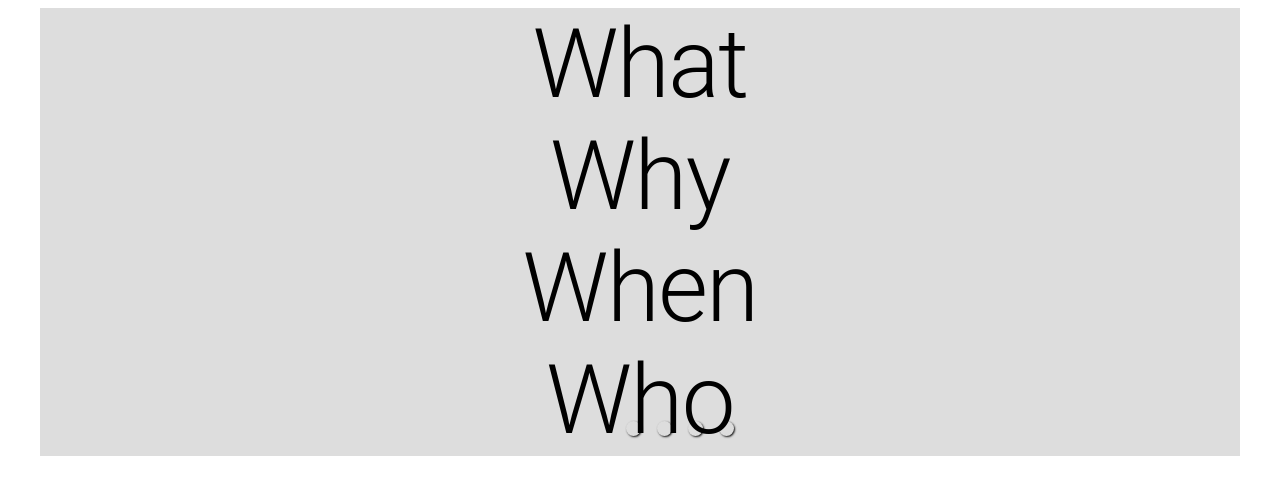
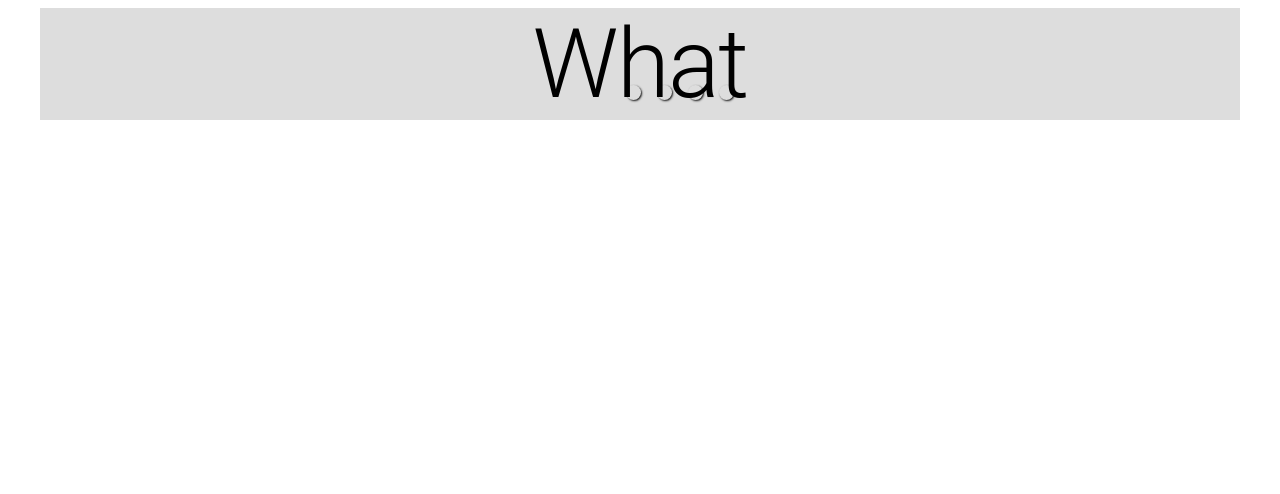
Before and after one commit to Flavyoo/mui-carousel, a React app: page / in a window 1280 px wide. Shown: the top 494 px of the page. Built offline with nearby package versions, Linux system fonts and the light colour scheme; the HTML template or start-up script is replaced by a standard one.

Commit message:
Fix styling for list elements

```diff
--- a/src/components/Carousel/Carousel.tsx
+++ b/src/components/Carousel/Carousel.tsx
@@ -28,6 +28,7 @@ const AnimatedSlider = styled('ul')({
   margin: 0,
   transition: 'all .35s ease-in-out',
   transitionDuration: '350ms',
+  display: 'flex',
 });
 
 const Slide = styled('li', {
@@ -37,7 +38,6 @@ const Slide = styled('li', {
   margin: 0,
   position: 'relative',
   textAlign: 'center',
-  flexDirection: 'column',
   flexFlow: 'column',
   ...(selected && {}),
   ...(previous && {}),
```
